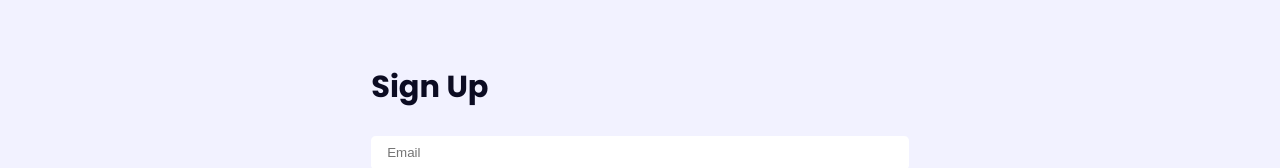
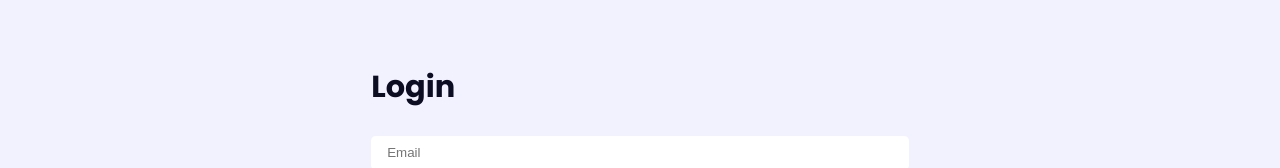
Before and after one commit to Albertocoge/blogspot-app, a React (Vite) app: page /login in a window 1280 px wide. Shown: the part 213-381 px from the top of the page. Built offline with nearby package versions, Linux system fonts and the light colour scheme; what javascript-time-ago would draw is missing.

Commit message:
correct typo login

```diff
--- a/src/pages/Login.jsx
+++ b/src/pages/Login.jsx
@@ -38,7 +38,7 @@ const Login = () => {
     return (
         <section className="login">
             <div className="container">
-                <h2>Sign Up</h2>
+                <h2>Login</h2>
                 <form className="form login__form" onSubmit={loginUser}>
                     {error && <p className="form__error-message">{error}</p>}
 
```
